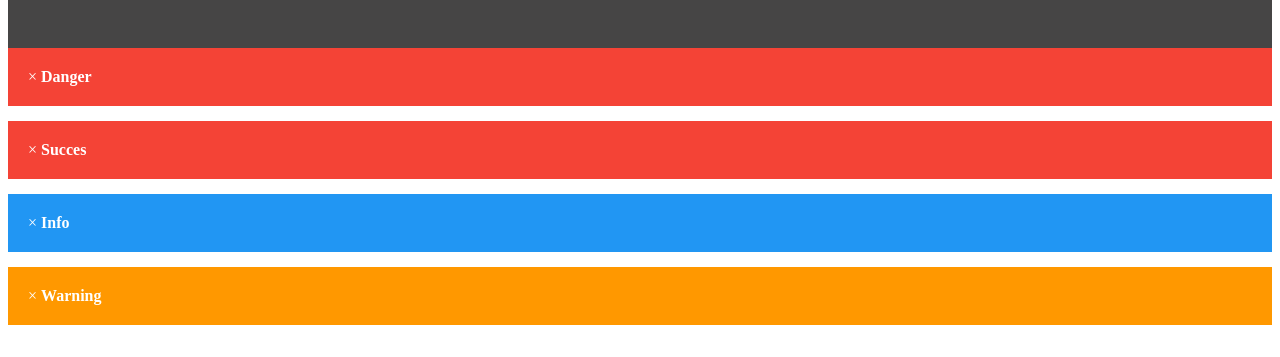
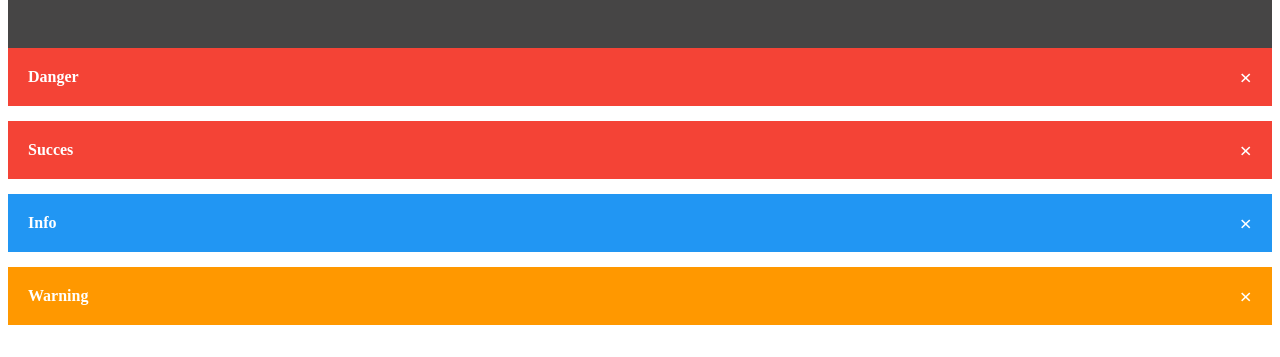
Before and after one commit to VladimirRM/Toggle-Hide-show, a plain HTML site: page index.html in a window 1280 px wide. Shown: the part 137-494 px from the top of the page. Drawn offline with Linux system fonts and the light colour scheme.

Commit message:
add hover gor closebtn

```diff
--- a/style.css
+++ b/style.css
@@ -26,3 +26,17 @@
     background-color: #ff9800;
 
 }
+.closebtn{
+    margin-left: 15px;
+    color: white;
+    font-weight: bold;
+    float:right;
+    font-size: 22px;
+    line-height: 20px;
+    cursor: pointer;
+    transition: 0.3s;
+
+}
+.closebtn:hover{
+
+}
```
